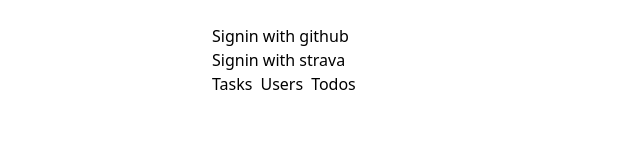
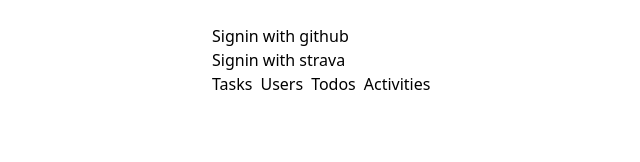
Before and after one commit to bigandy/strava-next-zero, a Next.js app: page / in a window 1280 px wide. Shown: the top 162 px of the page, without its empty margins (68-708 px from the left). Built offline with nearby package versions, Linux system fonts and the light colour scheme; no server answers.

Commit message:
add extra strava scope, activities page

```diff
--- /dev/null
+++ b/app/(app)/activities/page.tsx
@@ -0,0 +1,7 @@
+export default function Page() {
+	return (
+		<>
+			<h1>Activities</h1>
+		</>
+	);
+}
--- a/app/(app)/layout.tsx
+++ b/app/(app)/layout.tsx
@@ -1,4 +1,5 @@
 import { auth } from "auth";
+import { redirect } from "next/navigation";
 import { ClientOnly } from "@/components/client-only";
 import { Header } from "@/components/Header";
 import { ZeroProvider } from "@/components/zero";
@@ -9,6 +10,10 @@
 	children: React.ReactNode;
 }>) {
 	const session = await auth();
+
+	if (!session) {
+		redirect("/");
+	}
 
 	return (
 		<>
--- a/auth.ts
+++ b/auth.ts
@@ -16,7 +16,12 @@
 		accountsTable: accounts,
 		sessionsTable: sessions,
 	}),
-	providers: [GitHub, Strava],
+	providers: [
+		GitHub,
+		Strava({
+			authorization: { params: { scope: "activity:read_all,activity:write" } },
+		}),
+	],
 	basePath: "/auth",
 	session: { strategy: "jwt" },
 	callbacks: {
--- a/components/Header.tsx
+++ b/components/Header.tsx
@@ -40,6 +40,7 @@
 				<Link href="/tasks">Tasks</Link>
 				<Link href="/users">Users</Link>
 				<Link href="/todos">Todos</Link>
+				<Link href="/activities">Activities</Link>
 			</div>
 		</div>
 	);
```
